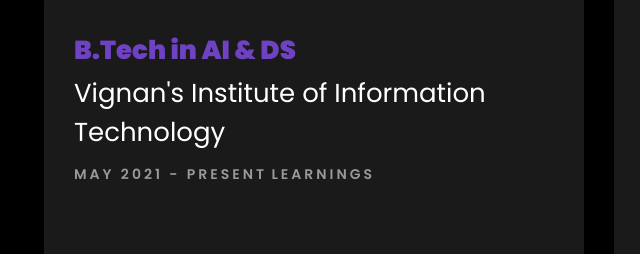
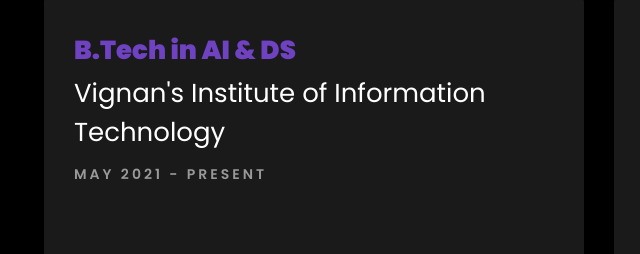
Before and after one commit to vinod-polinati/PORTFOLIO, a plain HTML site: page index.html in a window 1280 px wide. Shown: the part 2808-3062 px from the top of the page, 41-681 px from the left. Drawn offline with Linux system fonts and the light colour scheme; files whose address does not match are found by name.

Commit message:
Update index.html

```diff
--- a/index.html
+++ b/index.html
@@ -391,8 +391,6 @@
 							<span class="date">B.Tech in AI & DS</span>
 							<h2>Vignan's Institute of Information Technology</h2>
 							<span class="position">May 2021 - Present</span>
-							<span class="position">Learnings</span>
-
 							</p>
 						</div>
 					</div>
```
